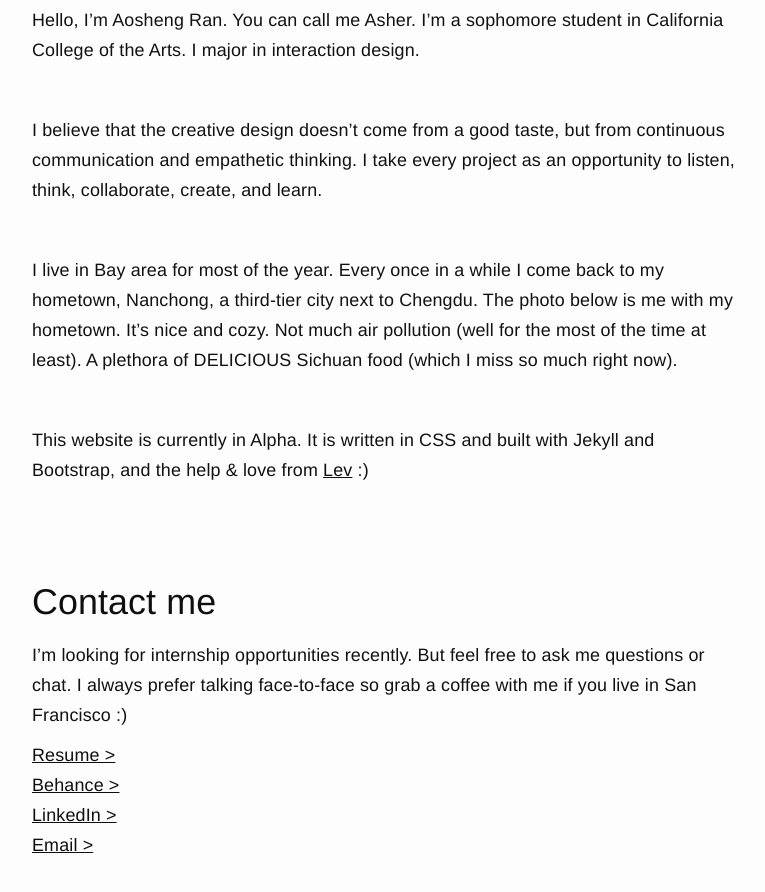
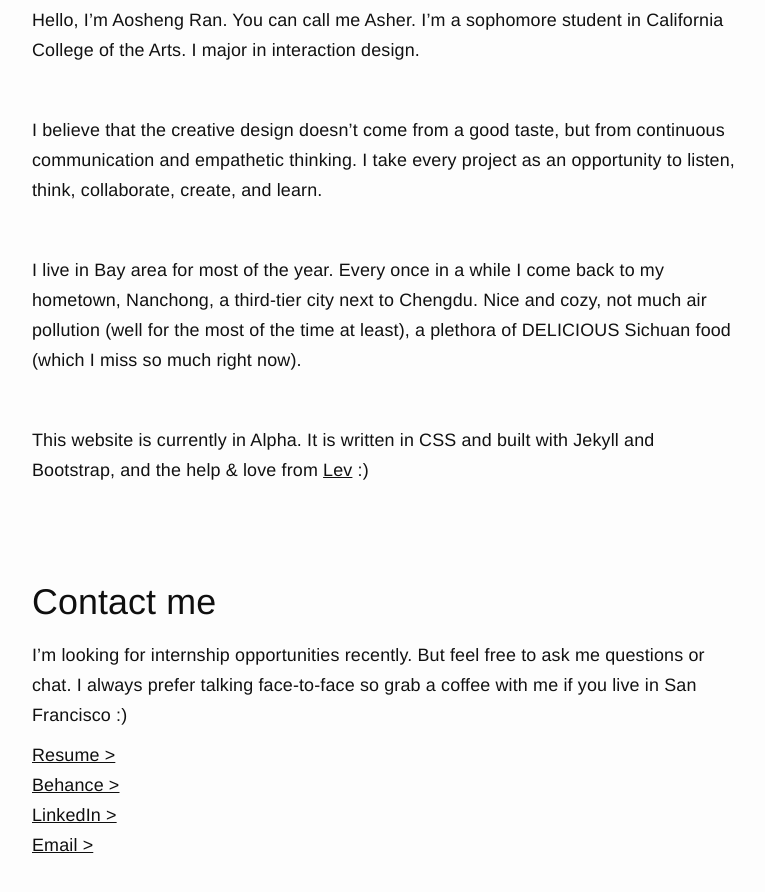
Before and after one commit to aoshengran/spidmax.github.io, a Jekyll site: the page built from about.md, in a window 1280 px wide and 900 px high, scrolled down 610 px. Shown: the top 892 px of the window, without its empty margins (328-1093 px from the left). Built offline with Jekyll 4.4.1, drawn with Linux system fonts in a browser that asks for light colours.

Commit message:
edit about page

```diff
--- a/about.md
+++ b/about.md
@@ -27,7 +27,7 @@ I believe that the creative design doesn’t come from a good taste, but from co
 
 <br/>
 
-I live in Bay area for most of the year. Every once in a while I come back to my hometown, Nanchong, a third-tier city next to Chengdu. The photo below is me with my hometown. It’s nice and cozy. Not much air pollution (well for the most of the time at least). A plethora of DELICIOUS Sichuan food (which I miss so much right now).
+I live in Bay area for most of the year. Every once in a while I come back to my hometown, Nanchong, a third-tier city next to Chengdu. Nice and cozy, not much air pollution (well for the most of the time at least), a plethora of DELICIOUS Sichuan food (which I miss so much right now).
 
 <br/>
 
```
